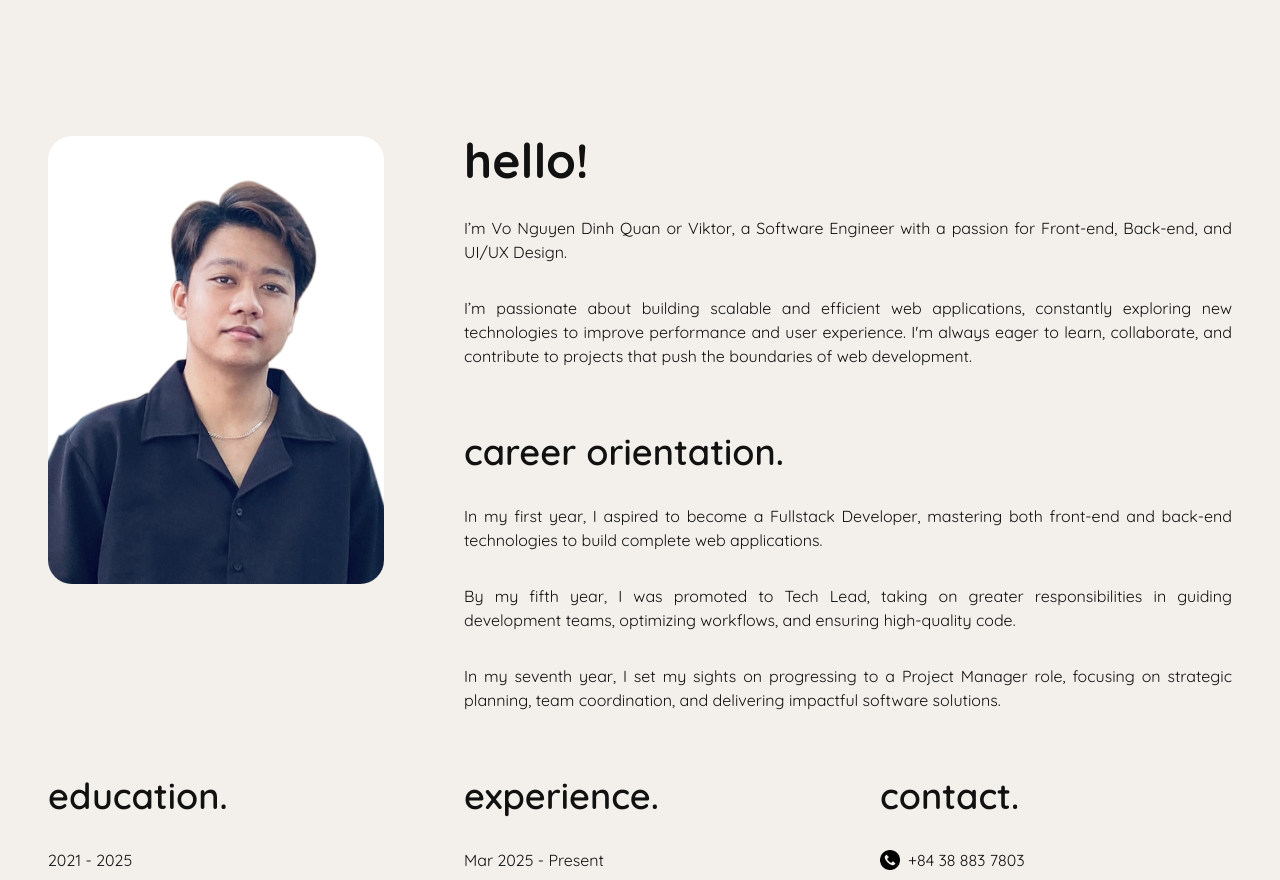
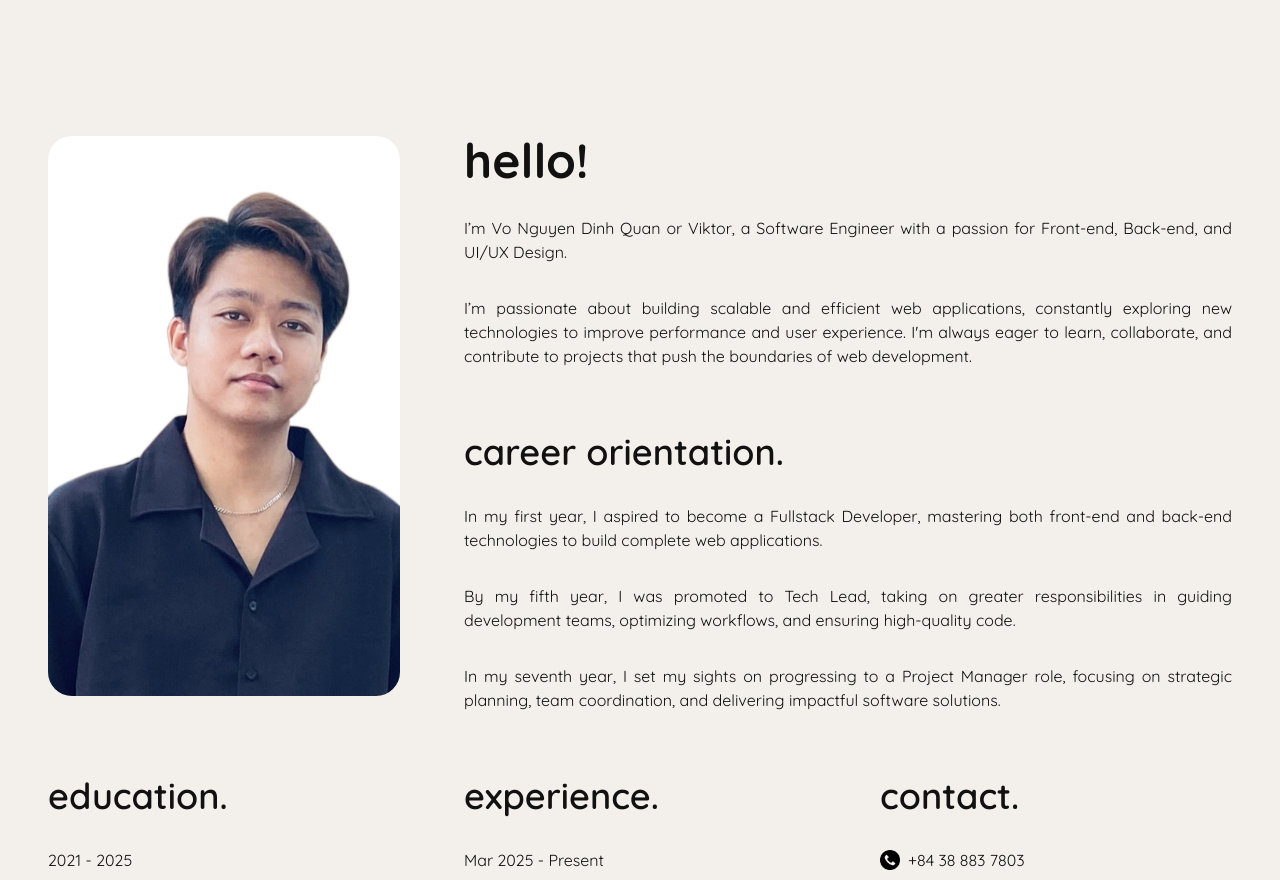
Before and after one commit to dinhquanelv/portfolio, a React (Vite) app: page / in a window 1280 px wide. Shown: the part 720-1600 px from the top of the page. Built offline with nearby package versions, Linux system fonts and the light colour scheme.

Commit message:
fix: avatar about me

```diff
--- a/src/components/AboutMe/index.tsx
+++ b/src/components/AboutMe/index.tsx
@@ -18,7 +18,7 @@ const AboutMe = () => {
           <img
             src={avatar}
             alt="avatar"
-            className="rounded-3xl w-[252px] h-[336px] xl:w-[336px] xl:h-[448px] 2xl:w-[420px] 2xl:h-[560px]"
+            className="rounded-3xl w-[252px] h-[378px] lg:w-[336px] lg:h-[448px] xl:w-[420px] xl:h-[560px] object-cover"
           />
         </div>
         <div className="col-span-1 row-span-1 lg:col-span-2 lg:row-span-2 p-4 lg:p-8">
```
